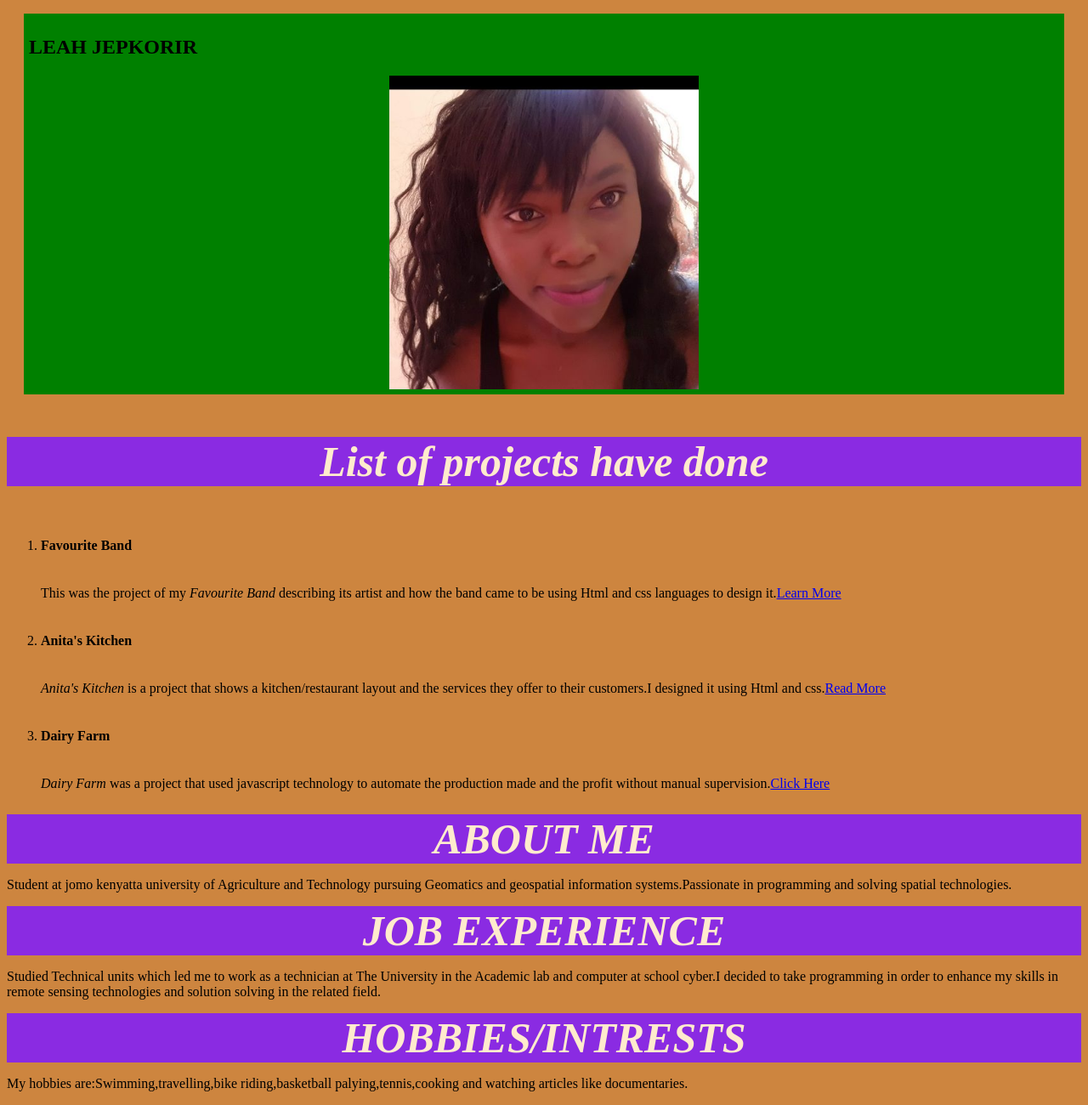
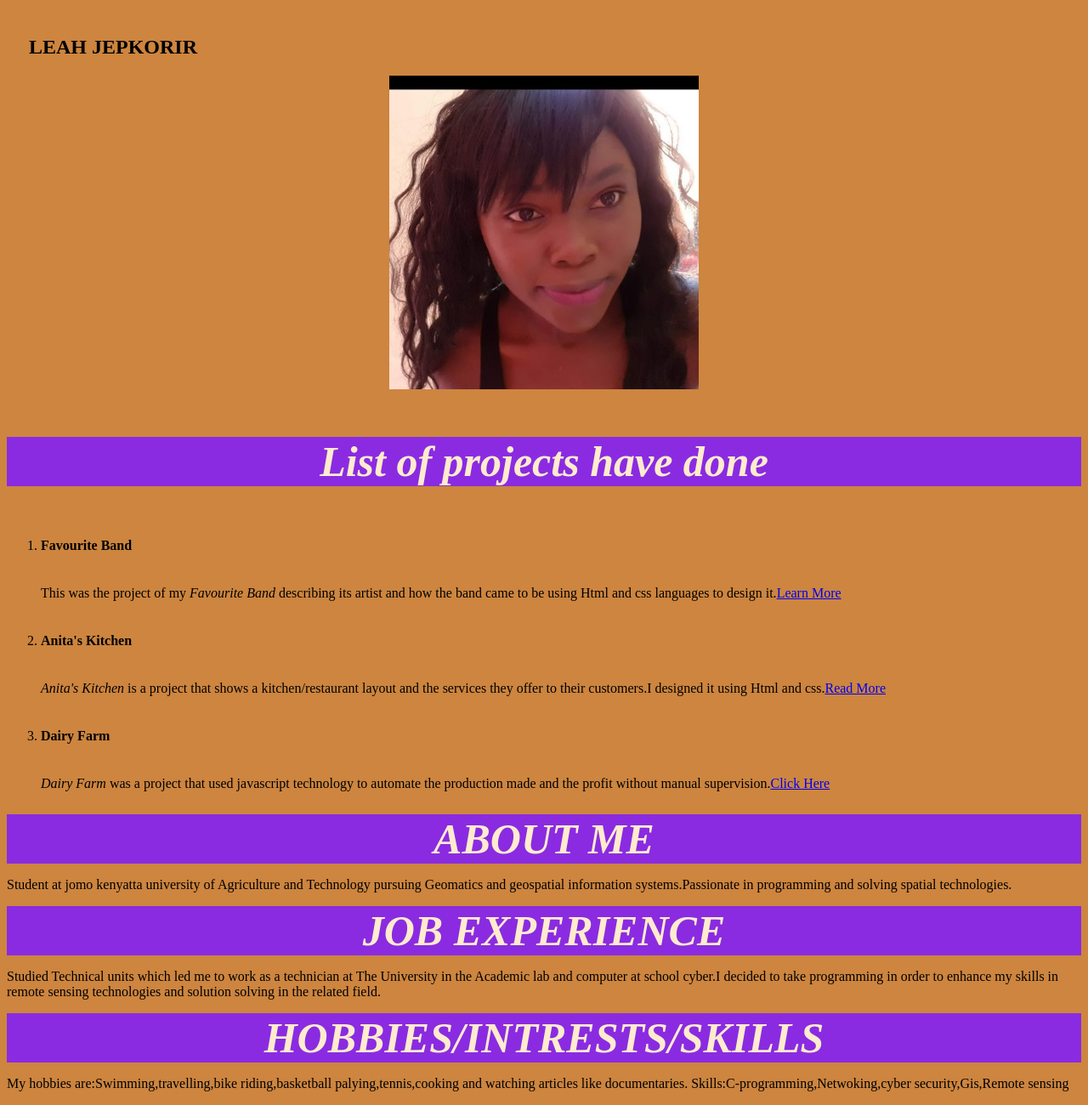
Before and after one commit to leaclaire/landing-page, a plain HTML site: page index.html in a window 1280 px wide. Shown: the part 109-1409 px from the top of the page at 85% size. Drawn offline with Linux system fonts and the light colour scheme.

Commit message:
addition of skills in the html file

```diff
--- a/index.css
+++ b/index.css
@@ -9,7 +9,7 @@ h1{
    border: 2px green;
    padding: 6px;
    margin: 20px;
-   background-color: green;
+   background-color: ;
 }
 img{
     display: block;
--- a/index.html
+++ b/index.html
@@ -27,8 +27,9 @@
     <p>Student at jomo kenyatta university of Agriculture and Technology pursuing Geomatics and geospatial information systems.Passionate in programming and solving spatial technologies.</p>
     <h5>JOB EXPERIENCE</h5>
     <p>Studied Technical units which led me to work as a technician at The University in the Academic lab and computer at school cyber.I decided to take programming in order to enhance my skills in remote sensing technologies and solution solving in the related field.</p>
-    <h6>HOBBIES/INTRESTS</h6>
-    <p>My hobbies are:Swimming,travelling,bike riding,basketball palying,tennis,cooking and watching articles like documentaries.</p>
+    <h6>HOBBIES/INTRESTS/SKILLS</h6>
+    <p>My hobbies are:Swimming,travelling,bike riding,basketball palying,tennis,cooking and watching articles like documentaries.
+        Skills:C-programming,Netwoking,cyber security,Gis,Remote sensing</p>
 
 </body>
 </html>
```
